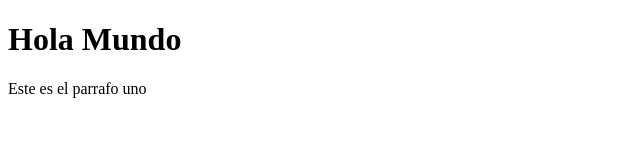
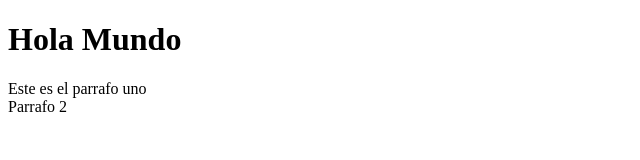
Before and after one commit to oscarpesca/ejemploGit, a plain HTML site: page index.html in a window 1280 px wide. Shown: the full height of the page, 0-640 px from the left. Drawn offline with Linux system fonts and the light colour scheme.

```diff
--- a/index.html
+++ b/index.html
@@ -9,6 +9,6 @@
 <body>
     <h1>Hola Mundo </h1>
     <div>Este es el parrafo uno</div>
-
+    <div>Parrafo 2 </div>
 </body>
 </html>
```
